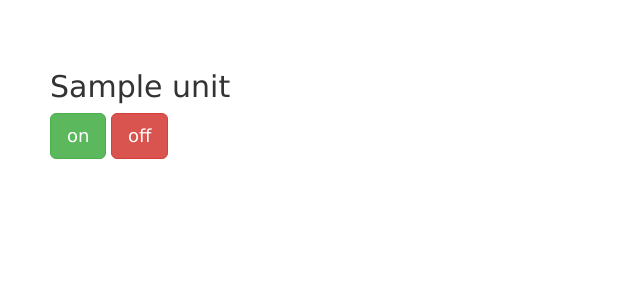
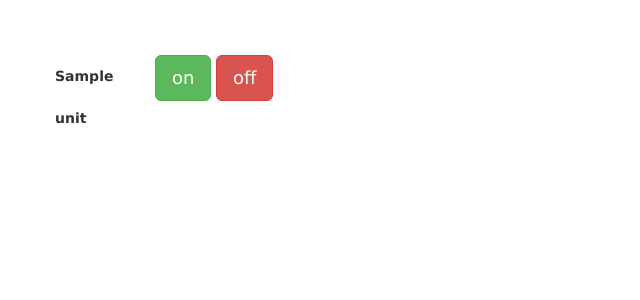
Before and after one commit to thefinn93/x10web, a Flask app: template templates/index.html in a window 1280 px wide. Shown: the top 300 px of the page, without its empty margins (0-640 px from the left). Run offline with Flask 2, Linux system fonts and the light colour scheme; the template is opened without the code that fills it: most values are stand-ins (such as "Sample title", 1, 10 or a date in 2020); parts of the project's set-up code (start-up, migrations or seed data) failed here and were passed over; some libraries are stand-ins or nearby versions.

Commit message:
Another layout change

```diff
--- a/static/style.css
+++ b/static/style.css
@@ -3,3 +3,7 @@ body {
   font: 14px "Lucida Grande", Helvetica, Arial, sans-serif;
   line-height: 3;
 }
+
+.row {
+  padding: 5px;
+}
--- a/templates/index.html
+++ b/templates/index.html
@@ -10,9 +10,13 @@
   </head>
   <body>
     {% for unit in units %}
-    <h2>{{ unit.name }}</h2>
-    <a href="#" class="btn btn-lg btn-success action" data-housecode="{{ unit.housecode }}" data-unit="{{ unit.unit }}" data-action="on">on</a>
-    <a href="#" class="btn btn-lg btn-danger action" data-housecode="{{ unit.housecode }}" data-unit="{{ unit.unit }}" data-action="off">off</a>
+    <div class="row">
+      <div class="col-md-1"><b>{{ unit.name }}</b></div>
+      <div class="col-md-2">
+        <a href="#" class="btn btn-lg btn-success action" data-housecode="{{ unit.housecode }}" data-unit="{{ unit.unit }}" data-action="on">on</a>
+        <a href="#" class="btn btn-lg btn-danger action" data-housecode="{{ unit.housecode }}" data-unit="{{ unit.unit }}" data-action="off">off</a>
+      </div>
+    </div>
     {% if not loop.last %}<hr />{% endif %}
     {% endfor %}
     <script src="/vendor/jquery/dist/jquery.min.js" type="text/javascript"></script>
```
